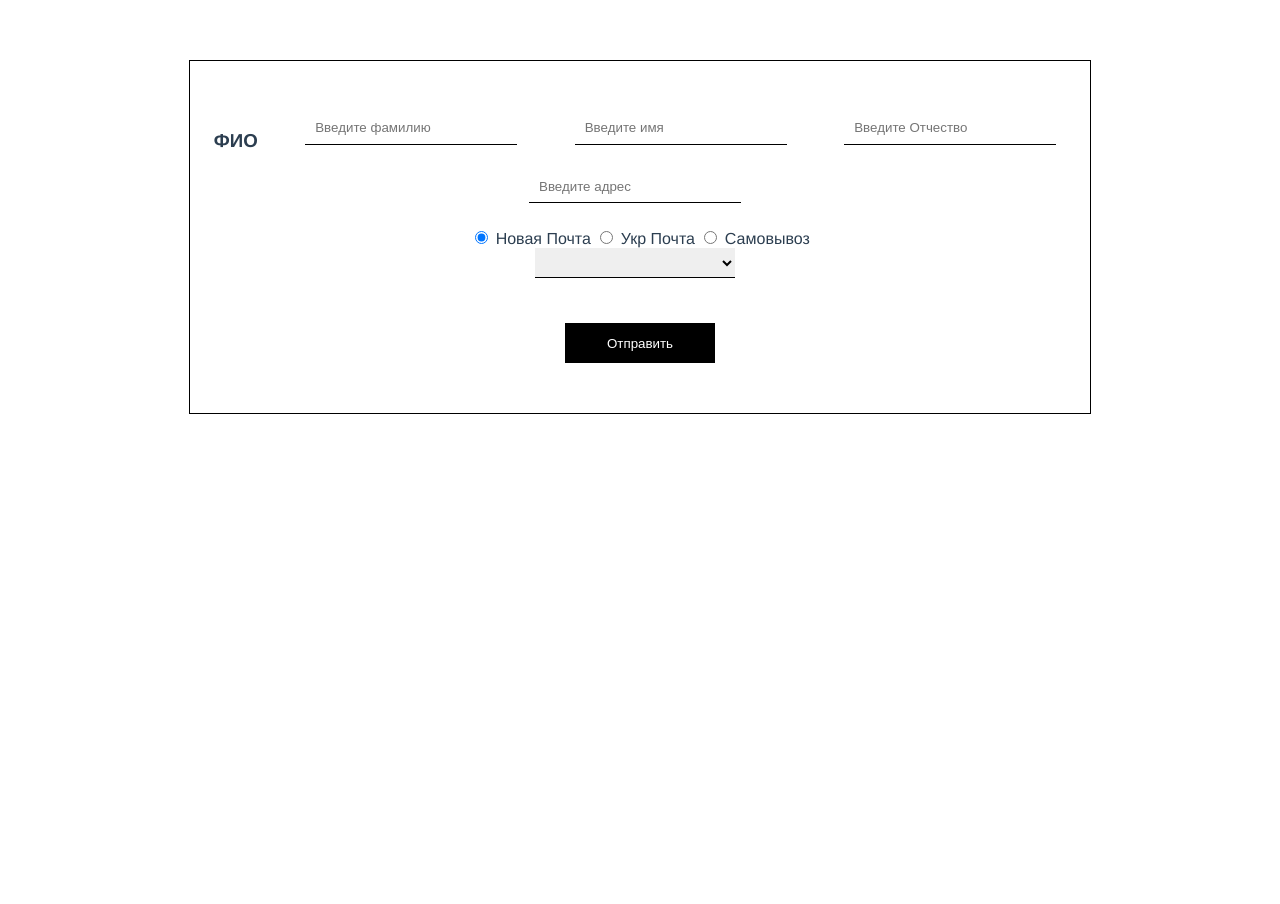
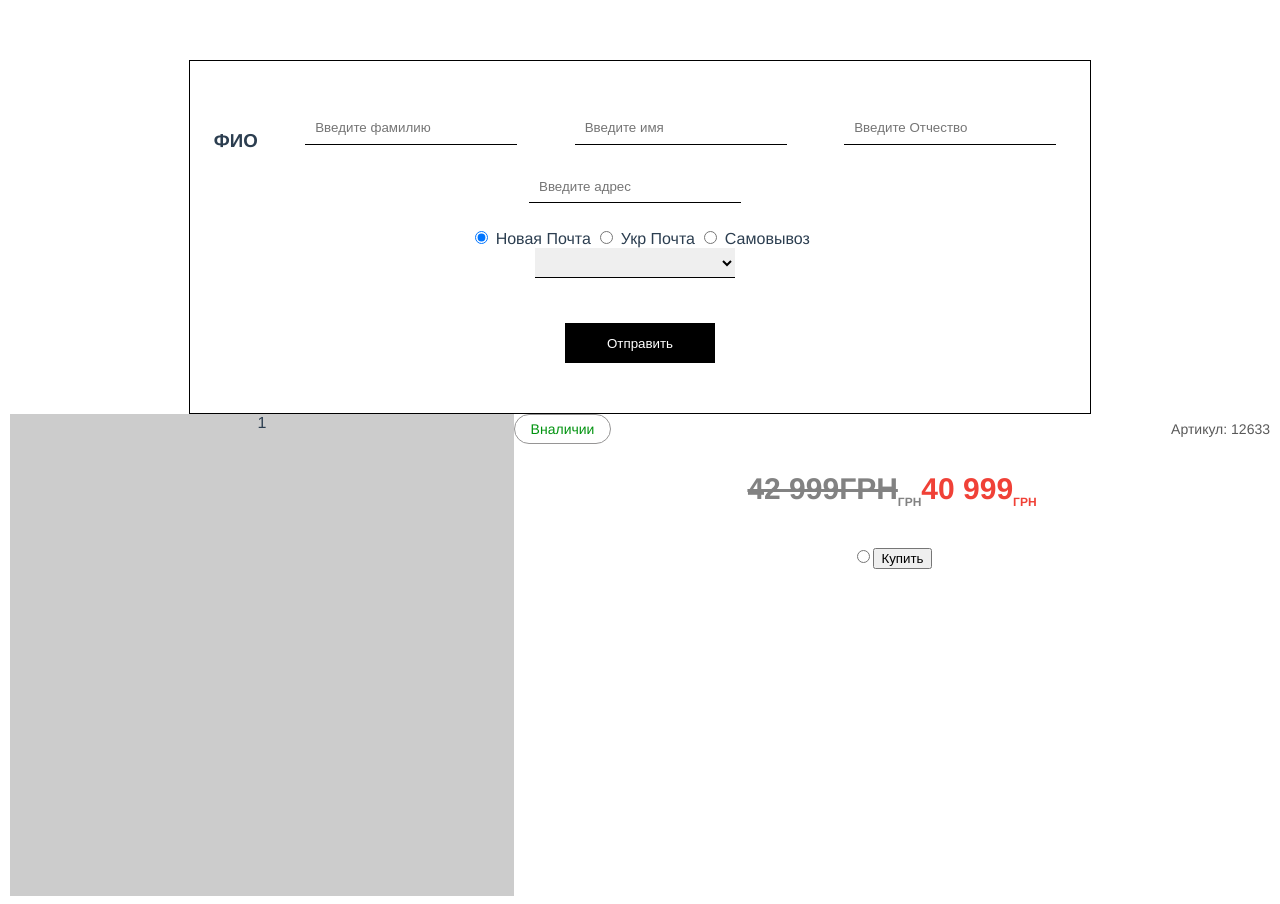
Before and after one commit to VladSapozhnik/VueProject, a Vue app: page / in a window 1280 px wide. Before the commit the page ends 800 px from the top, so only its background shows below. Built offline with nearby package versions, Linux system fonts and the light colour scheme.

Commit message:
начало kidsanna

```diff
--- a/package.json
+++ b/package.json
@@ -8,12 +8,14 @@
     "lint": "vue-cli-service lint"
   },
   "dependencies": {
+    "@chenfengyuan/vue-carousel": "^1.0.6",
     "axios": "^0.21.1",
     "core-js": "^3.10.0",
     "sass": "^1.32.8",
     "sass-loader": "^10.1.1",
     "vue": "^2.6.12",
     "vue-axios": "^3.2.4",
+    "vue-slick-carousel": "^1.0.6",
     "vuelidate": "^0.7.6"
   },
   "devDependencies": {
--- a/src/App.vue
+++ b/src/App.vue
@@ -9,6 +9,7 @@
     <!-- <hr /> -->
     <!-- <forms /> -->
     <order/>
+    <kidsanna/>
   </div>
 </template>
 
@@ -18,6 +19,7 @@
 // import Requests from "./components/dataRequests.vue";
 /* import forms from "./components/forms.vue"; */
 import order from "./components/order.vue"
+import kidsanna from "./components/kidsanna.vue"
 
 export default {
   name: "App",
@@ -26,7 +28,8 @@ export default {
     // popup,
     // Requests,
     /* forms, */
-    order
+    order,
+    kidsanna
   },
 };
 </script>
--- /dev/null
+++ b/src/components/kidsanna.vue
@@ -0,0 +1,112 @@
+<template>
+  <div class="kidsanna">
+    <div class="container">
+        <div class="kidsanna__wrapper">
+            <VueSlickCarousel class="carusel-sneakers" :arrows="true">
+            <div>1</div>
+            <div>2</div>
+            <div>3</div>
+            <div>4</div>
+            </VueSlickCarousel>
+            <div class="presence">
+                <div class="presence__head">
+                    <div class="presence__head-instock">Вналичии</div>
+                    <div class="presence__head-vendorcode">Артикул: 12633</div>
+                </div>
+                <div class="presence__price">
+                    <p class="presence__price-text--strike"><strike>42 999грн</strike><sub>грн</sub></p>
+                    <p class="presence__price-text">40 999<sub>грн</sub></p>
+                </div>
+                <label>
+                    <input type="radio"/>
+                </label>
+                <button>Купить</button>
+            </div>
+        </div>
+    </div>
+  </div>
+</template>
+
+<script>
+import VueSlickCarousel from 'vue-slick-carousel'
+import 'vue-slick-carousel/dist/vue-slick-carousel.css'
+import 'vue-slick-carousel/dist/vue-slick-carousel-theme.css'
+
+export default {
+  name: "kidsanna",
+  components: { VueSlickCarousel },
+  data: function () {
+    return {
+    };
+  },
+};
+</script>
+
+<style scoped lang='scss'>
+.kidsanna {
+    &__wrapper {
+    display: flex;
+}
+}
+
+.container {
+    max-width: 1260px;
+    margin: 0 auto;
+}
+
+.carusel-sneakers {
+    width: 504px;
+    height: 482px;
+    background-color: #ccc;
+}
+.presence {
+    width: 100%;
+    &__head {
+    display: flex;
+    justify-content: space-between;
+    align-items: center;
+    width: 100%;
+    }
+    &__head-instock {
+        width: 97px;
+        height: 30px;
+        font-weight: normal;
+        font-size: 14px;
+        line-height: 120%;
+        border: 1px solid #969595;
+        box-sizing: border-box;
+        border-radius: 20px;
+        display: flex;
+        justify-content: center;
+        align-items: center;
+        color: #00930F;
+    }
+    &__head-vendorcode {
+        font-size: 14px;
+        line-height: 120%;
+        color: #595959;
+    }
+    &__price {
+        font-weight: bold;
+        font-size: 30px;
+        line-height: 100%;
+        text-transform: uppercase;
+        display: flex;
+        justify-content: center;
+
+    }
+    &__price-text {
+        color: #F04137;
+        sub {
+            font-size: 12px;
+        }
+            &--strike {
+            color: #828282;
+            sub {
+                font-size: 12px;
+            }
+        }
+    }
+}
+
+</style>
```
Also changed, not shown: public/static/color1.json (+20 -0 lines), 1 other file (tests, documents, lock files or other folders).
